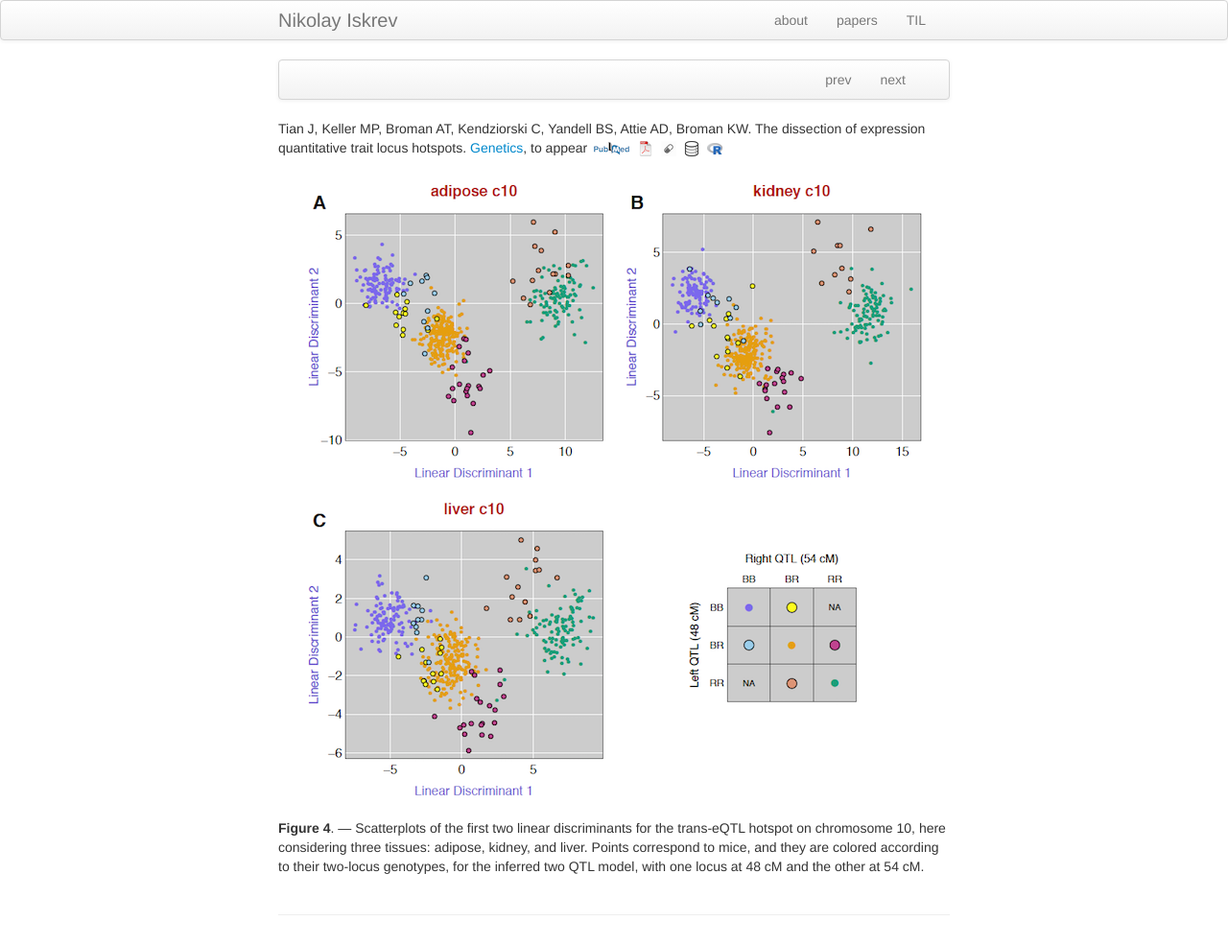
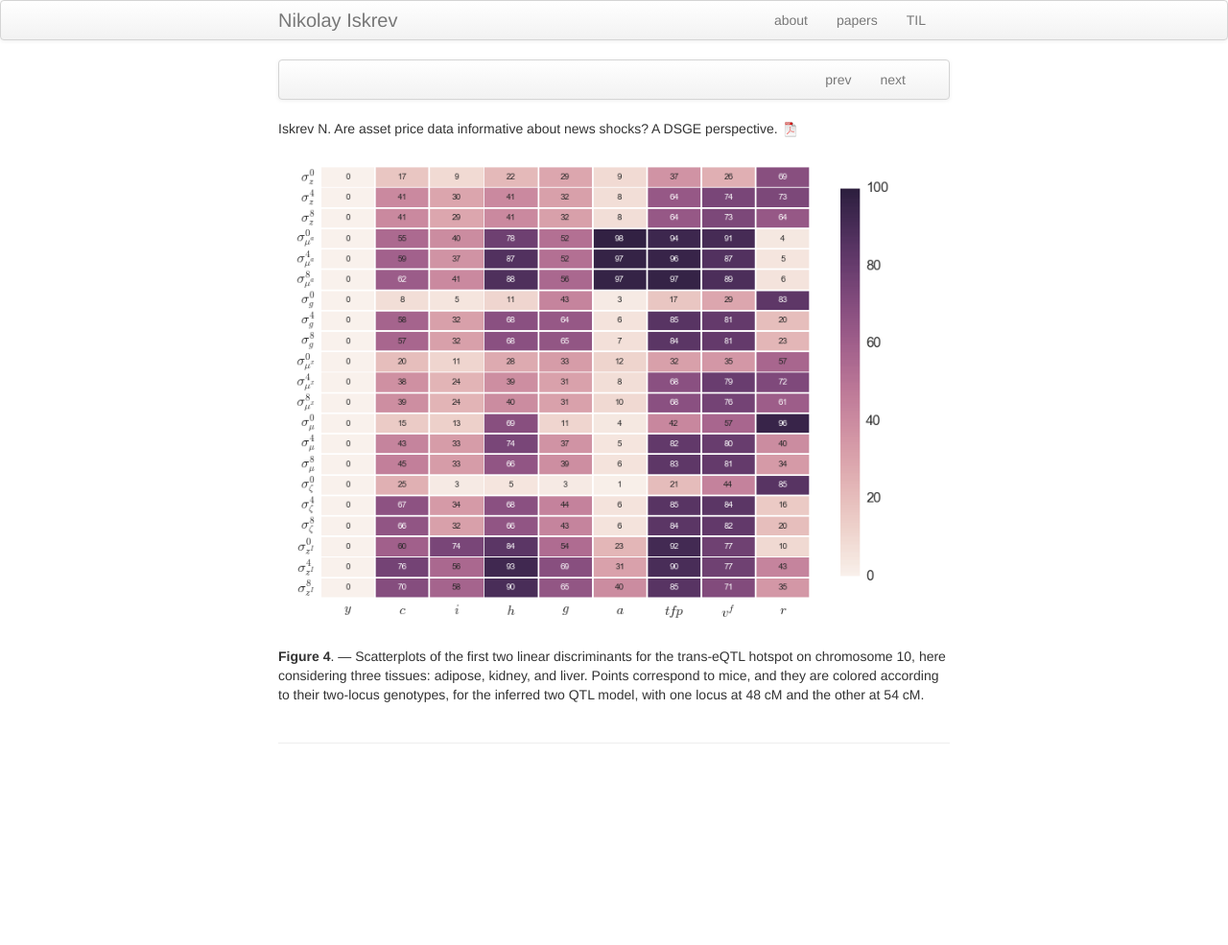
Before and after one commit to niskrev/niskrev.github.io, a Jekyll site: the page built from pages/publpics/iskrev2017_fig2.md, in a window 1280 px wide. Shown: the whole page at 96% size. Built offline with Jekyll 4.4.1, drawn with Linux system fonts in a browser that asks for light colours; after the commit the page ends 900 px from its top, so only the background shows below that.

Commit message:
updated figures

```diff
--- a/pages/publpics/iskrev2017_fig2.md
+++ b/pages/publpics/iskrev2017_fig2.md
@@ -12,17 +12,10 @@ title: Iskrev (2017) Fig 2
   </div>
 </div>
 
-Tian J, Keller MP, Broman AT, Kendziorski C, Yandell BS, Attie AD,
-Broman KW. The dissection of expression quantitative trait locus
-hotspots. [Genetics](http://genetics.org), to appear
-[![Abstract](../icons16/pubmed-icon.png)](http://arxiv.org/abs/1510.02863)
-[![pdf](../icons16/pdf-icon.png)](http://www.biostat.wisc.edu/~kbroman/publications/transbandpaper_wsupp.pdf)
-[![supplement](../icons16/supp-icon.png)](http://www.biostat.wisc.edu/~kbroman/publications/transbandpaper_FileS1.pdf)
-[![data](../icons16/data-icon.png)](http://bit.ly/B6BTBR)
-[![qtlpvl software](../icons16/R-icon.png)](https://github.com/jianan/qtlpvl)
+Iskrev N. Are asset price data informative about news shocks? A DSGE perspective.
+[![pdf](../icons16/pdf-icon.png)](../assets/papers/Asset-news.pdf)
 
-
-![Tian et al. (2016) Fig 4](../../assets/bigpublpics/tian2016_fig4_lg.png)
+![Tian et al. (2016) Fig 4](../../assets/bigpublpics/EGallSGUmle.png)
 
 **Figure 4**. &mdash; Scatterplots of the first two linear
 discriminants for the trans-eQTL hotspot on chromosome 10, here
```
